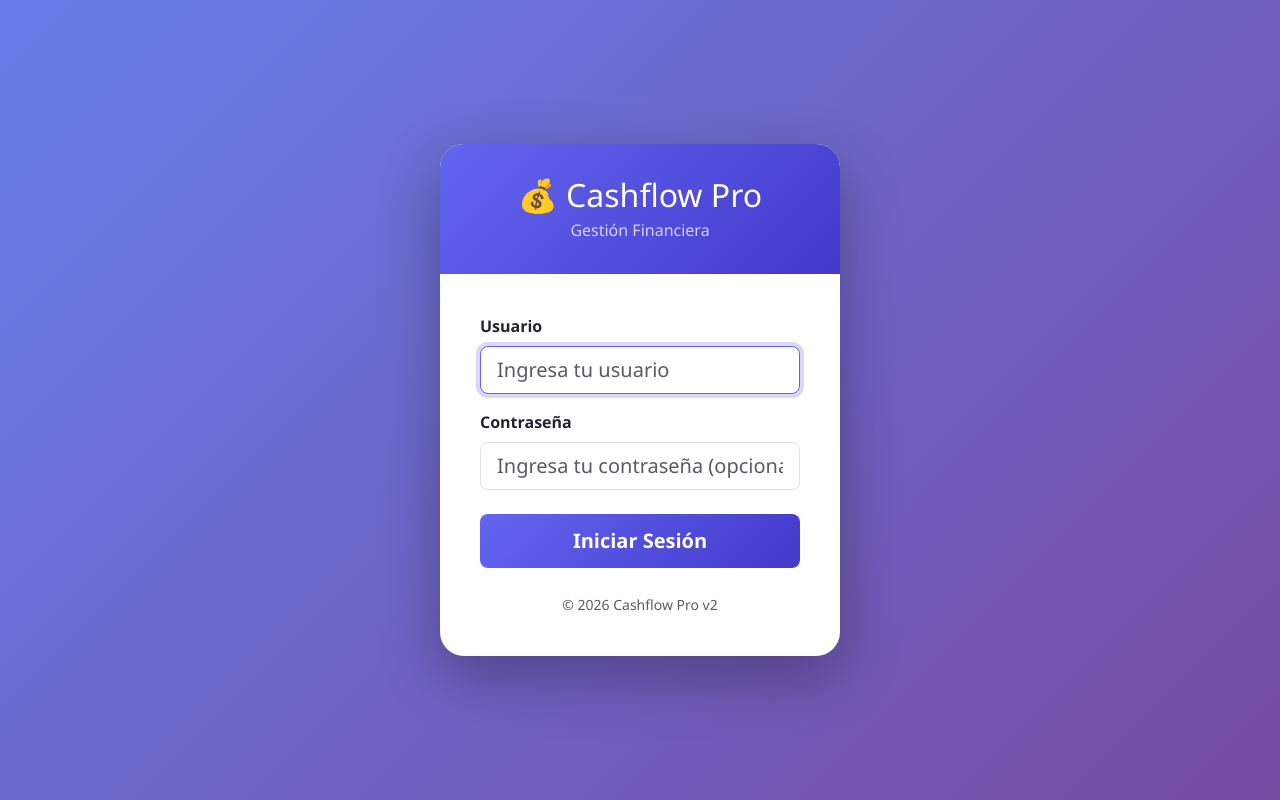
After one commit to hgarciacantu/cashflow, a PHP site: page /login.php in a window 1280 px wide. The commit adds this page. Run offline with PHP 8.4, Linux system fonts and the light colour scheme.

Commit message:
Add authentication and login functionality with session management

```diff
--- /dev/null
+++ b/login.php
@@ -0,0 +1,127 @@
+<?php
+session_start();
+
+// Si ya está autenticado, redirigir al dashboard
+if (isset($_SESSION['user_logged_in']) && $_SESSION['user_logged_in'] === true) {
+    header('Location: index.php');
+    exit;
+}
+
+require_once 'credentials.php';
+
+$error = '';
+
+if ($_SERVER['REQUEST_METHOD'] === 'POST') {
+    $username = $_POST['username'] ?? '';
+    $password = $_POST['password'] ?? '';
+
+    // Validar credenciales (permitir contraseña vacía)
+    if ($username === DB_USER && $password === DB_PASS) {
+        $_SESSION['user_logged_in'] = true;
+        $_SESSION['username'] = $username;
+        header('Location: index.php');
+        exit;
+    } else {
+        $error = 'Usuario o contraseña incorrectos';
+    }
+}
+?>
+<!DOCTYPE html>
+<html lang="es">
+
+<head>
+    <meta charset="UTF-8">
+    <meta name="viewport" content="width=device-width, initial-scale=1.0">
+    <title>Login - Cashflow Pro</title>
+    <link href="https://cdn.jsdelivr.net/npm/bootstrap@5.3.0/dist/css/bootstrap.min.css" rel="stylesheet">
+    <style>
+    body {
+        background: linear-gradient(135deg, #667eea 0%, #764ba2 100%);
+        min-height: 100vh;
+        display: flex;
+        align-items: center;
+        justify-content: center;
+        font-family: 'Segoe UI', sans-serif;
+    }
+
+    .login-card {
+        background: white;
+        border-radius: 1.5rem;
+        box-shadow: 0 20px 60px rgba(0, 0, 0, 0.3);
+        overflow: hidden;
+        max-width: 400px;
+        width: 100%;
+    }
+
+    .login-header {
+        background: linear-gradient(135deg, #6366f1 0%, #4338ca 100%);
+        color: white;
+        padding: 2rem;
+        text-align: center;
+    }
+
+    .login-body {
+        padding: 2.5rem;
+    }
+
+    .form-control:focus {
+        border-color: #6366f1;
+        box-shadow: 0 0 0 0.25rem rgba(99, 102, 241, 0.25);
+    }
+
+    .btn-login {
+        background: linear-gradient(135deg, #6366f1 0%, #4338ca 100%);
+        border: none;
+        padding: 0.75rem;
+        font-weight: 600;
+        transition: transform 0.2s;
+    }
+
+    .btn-login:hover {
+        transform: translateY(-2px);
+        box-shadow: 0 5px 15px rgba(99, 102, 241, 0.3);
+    }
+
+    .alert {
+        border-radius: 0.75rem;
+    }
+    </style>
+</head>
+
+<body>
+    <div class="login-card">
+        <div class="login-header">
+            <h2 class="mb-1">💰 Cashflow Pro</h2>
+            <p class="mb-0 opacity-75">Gestión Financiera</p>
+        </div>
+        <div class="login-body">
+            <?php if ($error): ?>
+            <div class="alert alert-danger" role="alert">
+                <i class="bi bi-exclamation-triangle-fill"></i> <?php echo $error; ?>
+            </div>
+            <?php endif; ?>
+
+            <form method="POST" action="">
+                <div class="mb-3">
+                    <label for="username" class="form-label fw-bold">Usuario</label>
+                    <input type="text" class="form-control form-control-lg" id="username" name="username"
+                        placeholder="Ingresa tu usuario" required autofocus>
+                </div>
+                <div class="mb-4">
+                    <label for="password" class="form-label fw-bold">Contraseña</label>
+                    <input type="password" class="form-control form-control-lg" id="password" name="password"
+                        placeholder="Ingresa tu contraseña (opcional)">
+                </div>
+                <button type="submit" class="btn btn-primary btn-login w-100 btn-lg">
+                    Iniciar Sesión
+                </button>
+            </form>
+
+            <div class="text-center mt-4">
+                <small class="text-muted">© 2026 Cashflow Pro v2</small>
+            </div>
+        </div>
+    </div>
+</body>
+
+</html>
```
Also changed, not shown: auth.php (added, +22 -0 lines), index.php (+11 -1 lines).
